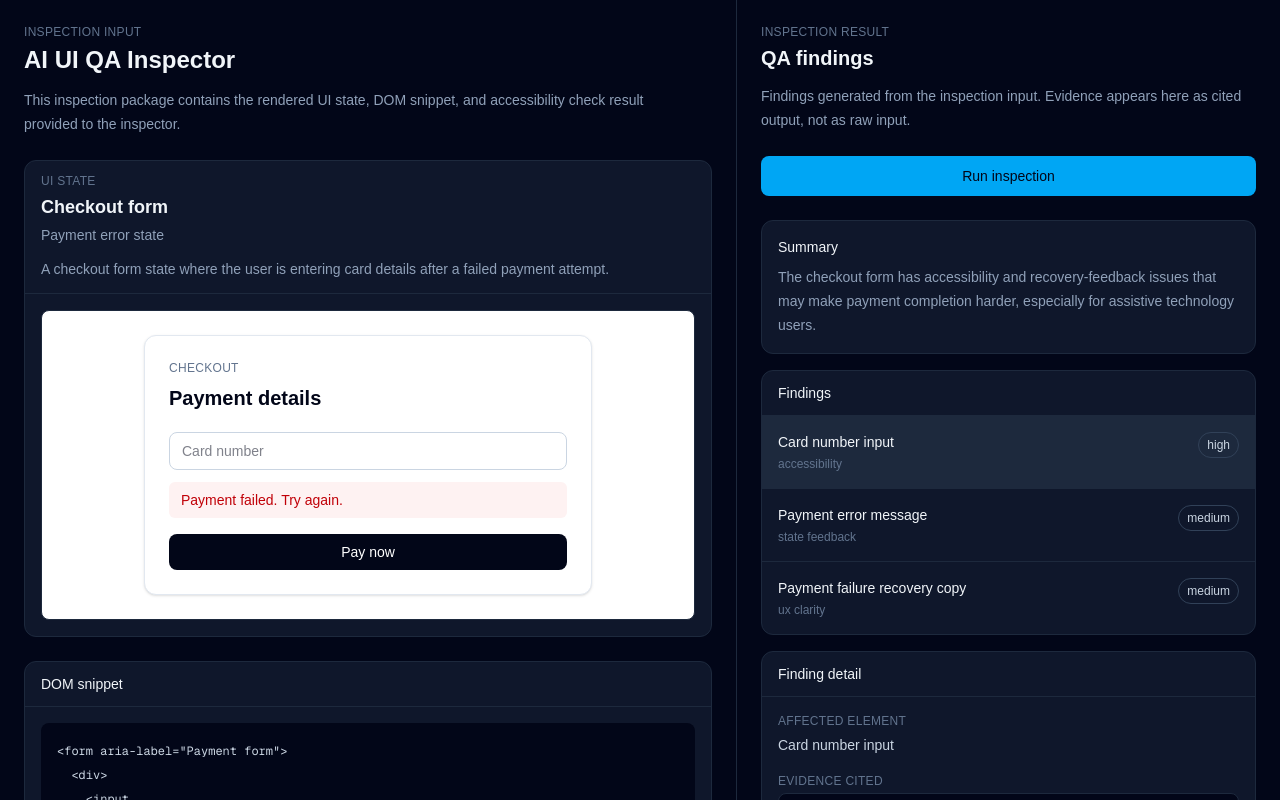
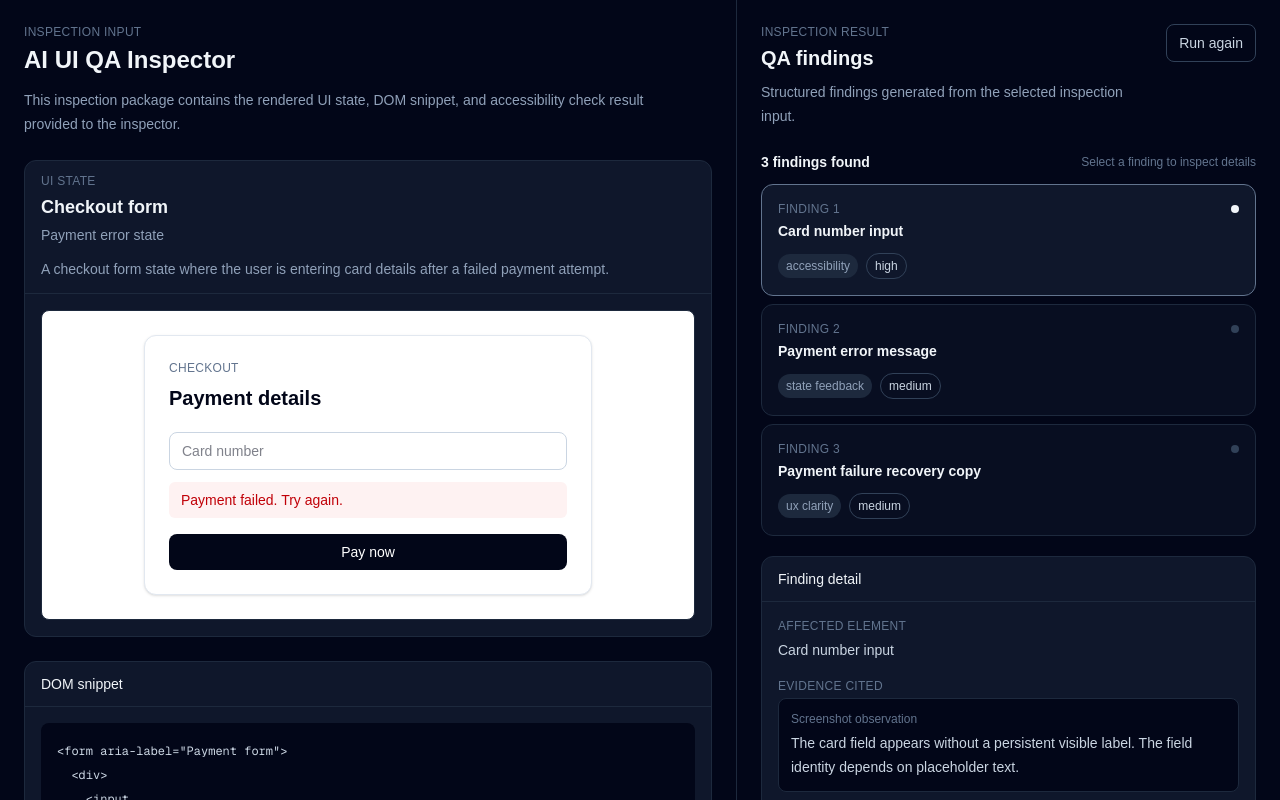
Before and after one commit to NadaSadek/ai-ui-qa-inspector, a Next.js app: page / in a window 1280 px wide. Both pictures are taken after a click on the button "Run inspection". Shown: the top 800 px of the page. Built offline with nearby package versions, Linux system fonts and the light colour scheme.

Commit message:
Add EmptyResultState and FindingListItem components; refactor InspectionResultPanel to utilize them

```diff
--- /dev/null
+++ b/src/components/qa-inspector/EmptyResultState.tsx
@@ -0,0 +1,27 @@
+export const EmptyResultState = ({
+  onRunInspection,
+  isInspecting,
+  inspectionError,
+}: {
+  onRunInspection: () => void;
+  isInspecting: boolean;
+  inspectionError: string | null;
+}) => (
+  <section className="mt-8 rounded-xl border border-slate-800 bg-slate-900/70 p-5">
+    <p className="text-sm font-medium text-slate-100">No inspection has been run yet</p>
+    <p className="mt-2 text-sm leading-6 text-slate-400">
+      Run the inspection to generate QA findings from the screenshot, DOM snippet, and accessibility
+      check input.
+    </p>
+
+    <button
+      type="button"
+      onClick={onRunInspection}
+      disabled={isInspecting}
+      className="mt-5 rounded-lg bg-slate-100 px-4 py-2.5 text-sm font-medium text-slate-950 transition hover:bg-white disabled:cursor-not-allowed disabled:opacity-60">
+      {isInspecting ? "Inspecting…" : "Run inspection"}
+    </button>
+
+    {inspectionError ? <p className="mt-3 text-sm text-red-300">{inspectionError}</p> : null}
+  </section>
+);
--- /dev/null
+++ b/src/components/qa-inspector/FindingListItem.tsx
@@ -0,0 +1,43 @@
+import type { QAIssue } from "@/lib/ai/schema";
+import { IssueTypeBadge, SeverityBadge } from "@/components/qa-inspector/IssueBadges";
+
+export const FindingListItem = ({
+  issue,
+  index,
+  isSelected,
+  onSelect,
+}: {
+  issue: QAIssue;
+  index: number;
+  isSelected: boolean;
+  onSelect: () => void;
+}) => (
+  <button
+    type="button"
+    onClick={onSelect}
+    className={`w-full rounded-xl border p-4 text-left transition ${
+      isSelected
+        ? "border-slate-500 bg-slate-900"
+        : "border-slate-800 bg-slate-900/50 hover:border-slate-700 hover:bg-slate-900"
+    }`}>
+    <div className="flex items-start justify-between gap-4">
+      <div className="min-w-0">
+        <p className="text-xs font-medium uppercase tracking-wide text-slate-500">
+          Finding {index + 1}
+        </p>
+
+        <p className="mt-1 text-sm font-semibold text-slate-100">{issue.affectedElement}</p>
+
+        <div className="mt-3 flex flex-wrap items-center gap-2">
+          <IssueTypeBadge issueType={issue.issueType} />
+          <SeverityBadge severity={issue.severity} />
+        </div>
+      </div>
+
+      <span
+        className={`mt-1 h-2 w-2 rounded-full ${isSelected ? "bg-slate-100" : "bg-slate-700"}`}
+        aria-hidden="true"
+      />
+    </div>
+  </button>
+);
--- a/src/components/qa-inspector/InspectionResultPanel.tsx
+++ b/src/components/qa-inspector/InspectionResultPanel.tsx
@@ -1,6 +1,7 @@
-import { QAInspectionResult, QAIssue } from "@/lib/ai/schema";
-import { SeverityBadge } from "./IssueBadges";
+import type { QAInspectionResult, QAIssue } from "@/lib/ai/schema";
 import { IssueDetail } from "./IssueDetail";
+import { EmptyResultState } from "./EmptyResultState";
+import { FindingListItem } from "./FindingListItem";
 
 export const InspectionResultPanel = ({
   result,
@@ -19,71 +20,69 @@ export const InspectionResultPanel = ({
   isInspecting: boolean;
   inspectionError: string | null;
 }) => {
+  const issueCount = result?.issues.length ?? 0;
+
   return (
     <section
-      className="overflow-y-auto border-l border-slate-800 p-6"
+      className="overflow-y-auto border-l border-slate-800 bg-slate-950 p-6"
       aria-label="Inspection result">
-      <header>
+      <header className="flex items-start justify-between gap-4">
+        <div>
           <p className="text-xs font-medium uppercase tracking-wide text-slate-500">
             Inspection result
           </p>
           <h2 className="mt-1 text-xl font-semibold text-slate-100">QA findings</h2>
-        <p className="mt-3 text-sm leading-6 text-slate-400">
-          Findings generated from the inspection input. Evidence appears here as cited output, not
-          as raw input.
+          <p className="mt-2 text-sm leading-6 text-slate-400">
+            Structured findings generated from the selected inspection input.
           </p>
-      </header>
+        </div>
+        {Boolean(result) ? (
           <button
             type="button"
             onClick={onRunInspection}
             disabled={isInspecting}
-        className="mt-6 w-full rounded-lg bg-sky-500 px-4 py-2.5 text-sm font-medium text-slate-950 transition hover:bg-sky-400 disabled:cursor-not-allowed disabled:opacity-60">
-        {isInspecting ? "Inspecting…" : "Run inspection"}
+            className="shrink-0 rounded-lg border border-slate-700 px-3 py-2 text-sm font-medium text-slate-300 transition hover:border-slate-500 hover:text-slate-100 disabled:cursor-not-allowed disabled:opacity-60">
+            {isInspecting ? "Inspecting…" : "Run again"}
           </button>
-      {inspectionError ? <p className="mt-3 text-sm text-red-400">{inspectionError}</p> : null}
+        ) : null}
+      </header>
       {!result ? (
-        <section className="mt-6 rounded-xl border border-slate-800 bg-slate-900 p-4">
-          <p className="text-sm font-medium text-slate-100">No inspection result yet</p>
-          <p className="mt-2 text-sm leading-6 text-slate-400">
-            Run the inspection to generate QA findings from the screenshot, DOM, and accessibility
-            check.
+        <EmptyResultState
+          onRunInspection={onRunInspection}
+          isInspecting={isInspecting}
+          inspectionError={inspectionError}
+        />
+      ) : (
+        <div className="mt-6 space-y-5">
+          {inspectionError ? (
+            <p className="rounded-lg border border-red-900/60 bg-red-950/40 px-3 py-2 text-sm text-red-300">
+              {inspectionError}
             </p>
-        </section>
-      ) : (
-        <div className="mt-6 space-y-4">
-          <section className="rounded-xl border border-slate-800 bg-slate-900 p-4">
-            <p className="text-sm font-medium text-slate-100">Summary</p>
-            <p className="mt-2 text-sm leading-6 text-slate-400">{result.summary}</p>
-          </section>
-          <section className="rounded-xl border border-slate-800 bg-slate-900">
-            <div className="border-b border-slate-800 px-4 py-3">
-              <h3 className="text-sm font-medium text-slate-100">Findings</h3>
+          ) : null}
+          <section>
+            <div className="mb-3 flex items-center justify-between gap-3">
+              <h3 className="text-sm font-semibold text-slate-100">
+                {issueCount} {issueCount === 1 ? "finding" : "findings"} found
+              </h3>
+              <p className="text-xs text-slate-500">Select a finding to inspect details</p>
             </div>
-            <div className="divide-y divide-slate-800">
-              {result.issues.map((issue) => (
-                <button
+            <div className="space-y-2">
+              {result.issues.map((issue, index) => (
+                <FindingListItem
                   key={issue.id}
-                  type="button"
-                  onClick={() => onSelectIssue(issue.id)}
-                  className={`w-full p-4 text-left transition ${
-                    selectedIssueId === issue.id ? "bg-slate-800" : "hover:bg-slate-800/60"
-                  }`}>
-                  <div className="flex items-start justify-between gap-4">
-                    <div>
-                      <p className="text-sm font-medium text-slate-100">{issue.affectedElement}</p>
-                      <p className="mt-1 text-xs text-slate-500">
-                        {issue.issueType.replace("_", " ")}
-                      </p>
-                    </div>
-
-                    <SeverityBadge severity={issue.severity} />
-                  </div>
-                </button>
+                  issue={issue}
+                  index={index}
+                  isSelected={selectedIssueId === issue.id}
+                  onSelect={() => onSelectIssue(issue.id)}
+                />
               ))}
             </div>
           </section>
-
           {selectedIssue ? <IssueDetail issue={selectedIssue} /> : null}
+          <section className="rounded-xl border border-slate-800 bg-slate-900/70 p-4">
+            <p className="text-sm font-medium text-slate-100">Inspection summary</p>
+            <p className="mt-2 text-sm leading-6 text-slate-400">{result.summary}</p>
+          </section>
         </div>
       )}
     </section>
```
Lines whose indentation alone changed are shown as unchanged.
